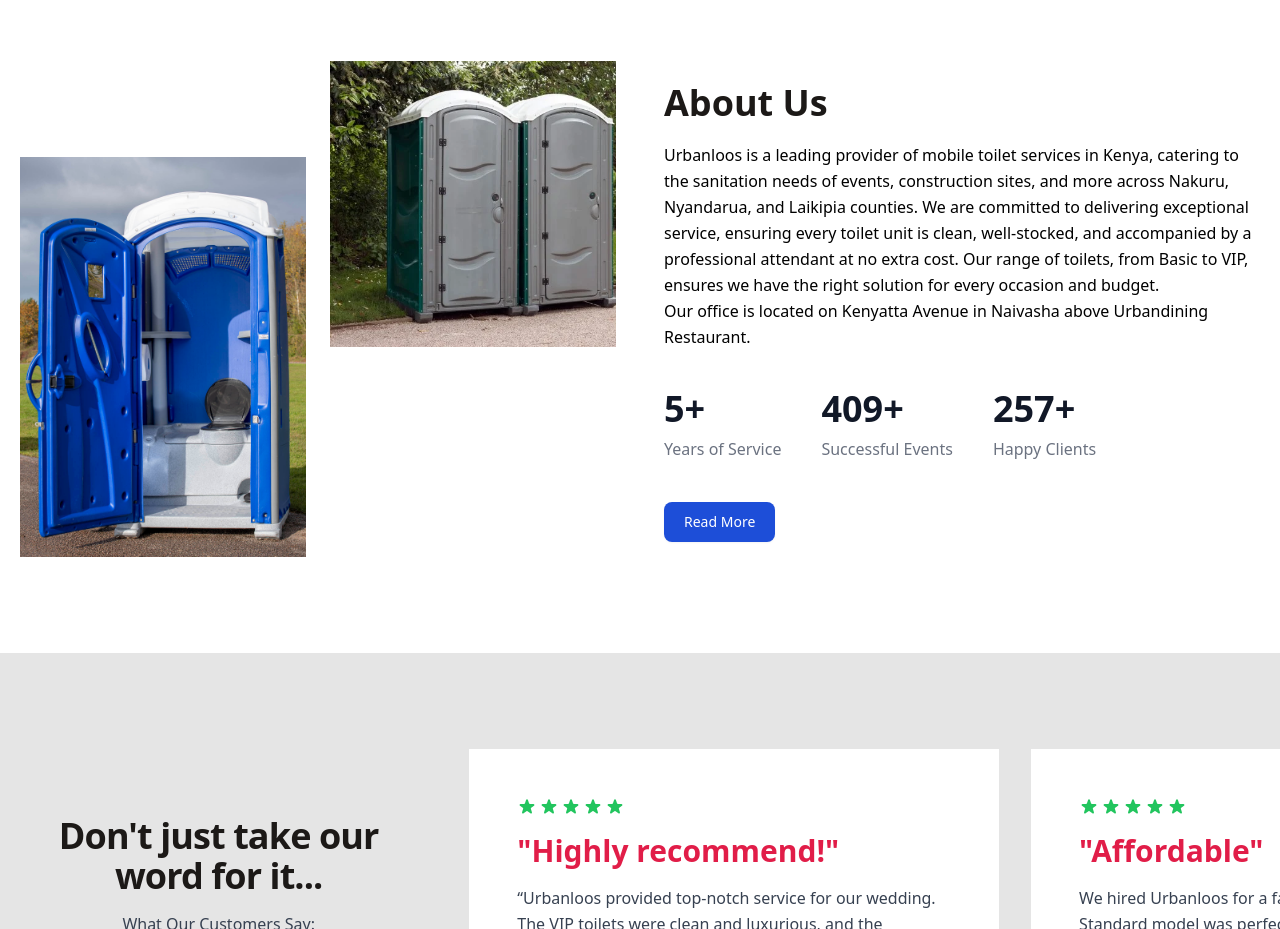
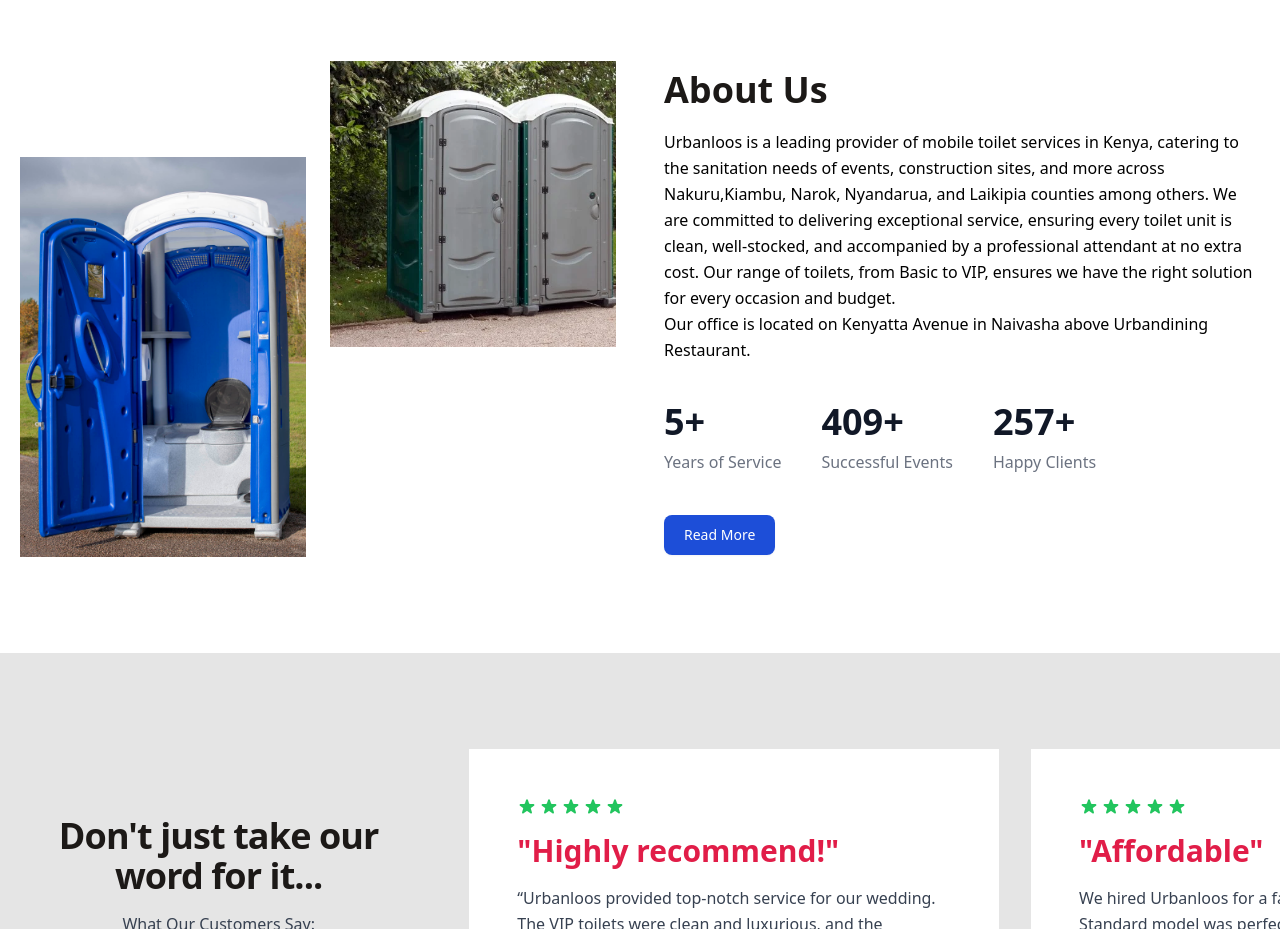
Before and after one commit to kiavin/urban-loos, a plain HTML site: page index.html in a window 1280 px wide. Shown: the part 2640-3569 px from the top of the page. Drawn offline with nearby package versions, Linux system fonts and the light colour scheme.

Commit message:
Update index.html locations

```diff
--- a/index.html
+++ b/index.html
@@ -436,8 +436,8 @@
                                 About Us</h2>
                             <p class="text-black-600 text-base font-normal leading-relaxed lg:text-start text-center">
                                 Urbanloos is a leading provider of mobile toilet services in Kenya, catering to the
-                                sanitation needs of events, construction sites, and more across Nakuru, Nyandarua, and
-                                Laikipia counties. We are committed to delivering exceptional service, ensuring every
+                                sanitation needs of events, construction sites, and more across Nakuru,Kiambu, Narok, Nyandarua, and
+                                Laikipia counties among others. We are committed to delivering exceptional service, ensuring every
                                 toilet unit is clean, well-stocked, and accompanied by a professional attendant at no
                                 extra cost. Our range of toilets, from Basic to VIP, ensures we have the right solution
                                 for every occasion and budget.<br>
```
